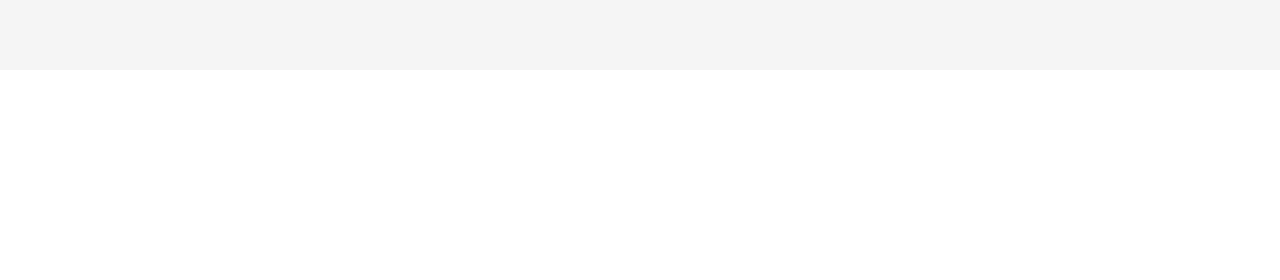
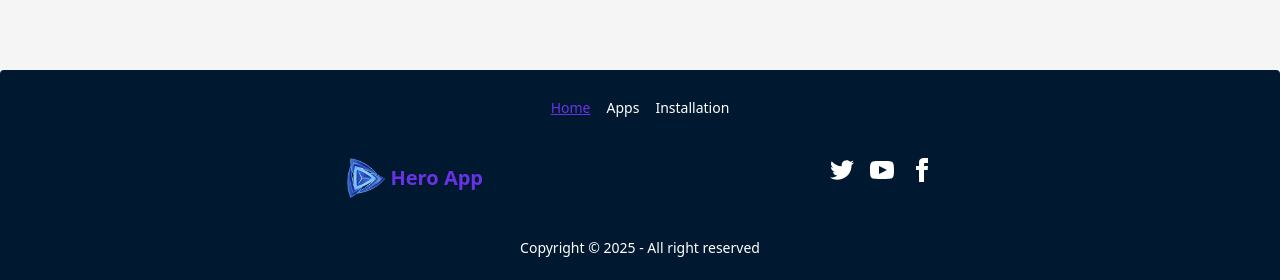
Before and after one commit to Salikur6/All-Hero-App-B12A5, a React (Vite) app: page / in a window 1280 px wide. Shown: the part 2026-2306 px from the top of the page. Before the commit the page ends 2096 px from the top, so only its background shows below. Built offline with nearby package versions, Linux system fonts and the light colour scheme.

Commit message:
footer section done

```diff
--- a/src/App.jsx
+++ b/src/App.jsx
@@ -1,6 +1,7 @@
 import { Outlet } from 'react-router'
 import './App.css'
 import Navbar from './components/Navbar/Navbar'
+import Footer from './components/Footer/Footer'
 
 function App() {
 
@@ -8,6 +9,7 @@
     <>
       <Navbar></Navbar>
       <Outlet></Outlet>
+      <Footer></Footer>
     </>
   )
 }
--- /dev/null
+++ b/src/components/Footer/Footer.jsx
@@ -0,0 +1,65 @@
+import React from 'react';
+import logo from '../../../images/logo.png'
+import { Link, NavLink } from 'react-router';
+
+const Footer = () => {
+    return (
+        <div>
+            <footer className="footer footer-horizontal footer-center bg-[#001931] text-white py-7 rounded px-4">
+                <nav className="grid grid-flow-col gap-4">
+                    <NavLink to='/'>Home</NavLink>
+                    <NavLink to='/app'>Apps</NavLink>
+                    <NavLink to='/installed'>Installation</NavLink>
+                </nav>
+                <nav className='w-full'>
+                    <div className="grid grid-flow-col gap-4 justify-evenly w-full">
+
+                        <div>
+                            <Link to='/' className="cursor-pointer btn-ghost text-xl flex items-center gap-1"><img className='w-10 h-10' src={logo} alt="" /><span className='font-bold  text-[#6933E5]'>Hero App</span></Link>
+                        </div>
+                        <div className='grid grid-flow-col gap-4'>
+                            <a>
+                                <svg
+                                    xmlns="http://www.w3.org/2000/svg"
+                                    width="24"
+                                    height="24"
+                                    viewBox="0 0 24 24"
+                                    className="fill-current">
+                                    <path
+                                        d="M24 4.557c-.883.392-1.832.656-2.828.775 1.017-.609 1.798-1.574 2.165-2.724-.951.564-2.005.974-3.127 1.195-.897-.957-2.178-1.555-3.594-1.555-3.179 0-5.515 2.966-4.797 6.045-4.091-.205-7.719-2.165-10.148-5.144-1.29 2.213-.669 5.108 1.523 6.574-.806-.026-1.566-.247-2.229-.616-.054 2.281 1.581 4.415 3.949 4.89-.693.188-1.452.232-2.224.084.626 1.956 2.444 3.379 4.6 3.419-2.07 1.623-4.678 2.348-7.29 2.04 2.179 1.397 4.768 2.212 7.548 2.212 9.142 0 14.307-7.721 13.995-14.646.962-.695 1.797-1.562 2.457-2.549z"></path>
+                                </svg>
+                            </a>
+                            <a>
+                                <svg
+                                    xmlns="http://www.w3.org/2000/svg"
+                                    width="24"
+                                    height="24"
+                                    viewBox="0 0 24 24"
+                                    className="fill-current">
+                                    <path
+                                        d="M19.615 3.184c-3.604-.246-11.631-.245-15.23 0-3.897.266-4.356 2.62-4.385 8.816.029 6.185.484 8.549 4.385 8.816 3.6.245 11.626.246 15.23 0 3.897-.266 4.356-2.62 4.385-8.816-.029-6.185-.484-8.549-4.385-8.816zm-10.615 12.816v-8l8 3.993-8 4.007z"></path>
+                                </svg>
+                            </a>
+                            <a>
+                                <svg
+                                    xmlns="http://www.w3.org/2000/svg"
+                                    width="24"
+                                    height="24"
+                                    viewBox="0 0 24 24"
+                                    className="fill-current">
+                                    <path
+                                        d="M9 8h-3v4h3v12h5v-12h3.642l.358-4h-4v-1.667c0-.955.192-1.333 1.115-1.333h2.885v-5h-3.808c-3.596 0-5.192 1.583-5.192 4.615v3.385z"></path>
+                                </svg>
+                            </a>
+                        </div>
+                    </div>
+                </nav>
+                <aside>
+                    <p>Copyright © {new Date().getFullYear()} - All right reserved </p>
+                </aside>
+            </footer>
+        </div>
+    );
+};
+
+export default Footer;
```
